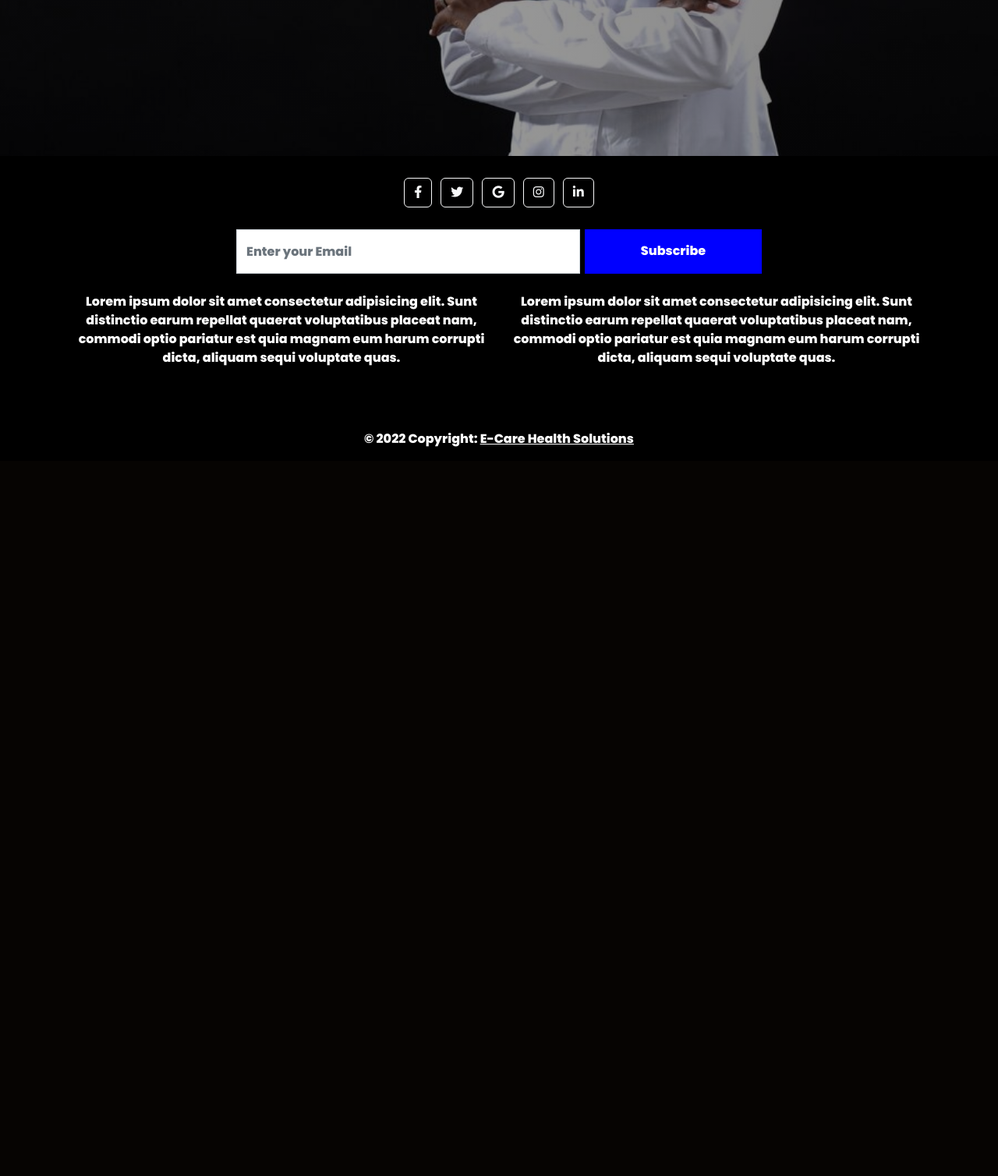
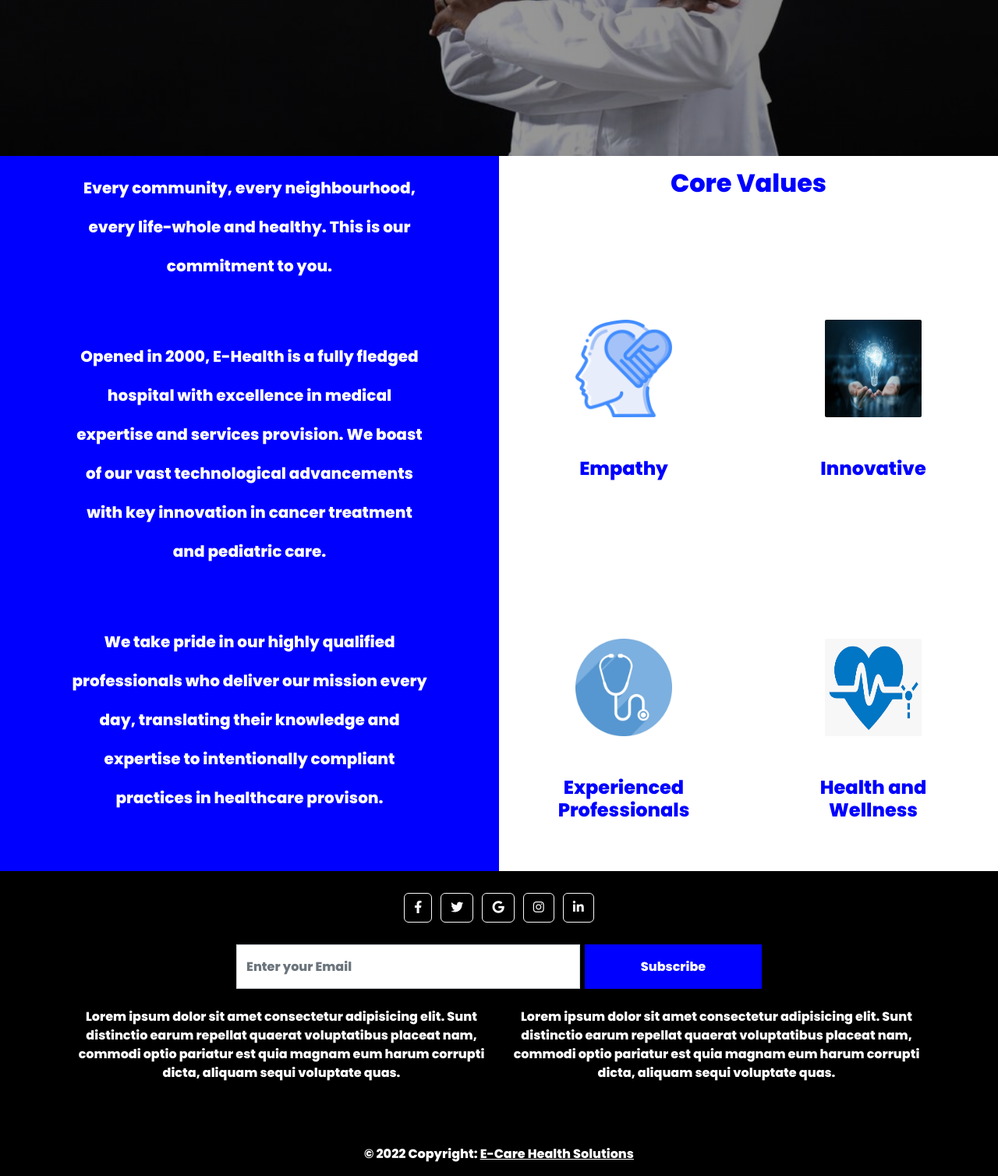
Before and after one commit to FaithKwamboka/E_Health-Solutions, a Django app: page / in a window 1280 px wide. Shown: the part 659-2167 px from the top of the page at 78% size. Before the commit the page ends 1232 px from the top, so only its background shows below. Run offline with Django 4.2, Linux system fonts and the light colour scheme; some libraries are stand-ins or nearby versions.

Commit message:
ft:add the about us section

```diff
--- a/hospital/templates/index.html
+++ b/hospital/templates/index.html
@@ -3,15 +3,58 @@
 {% load bootstrap4 %}
 {% block content %}
 <div class="container-fluid landing">
-
     <div class="row txt">
         <div class="col-lg-6 col-md-12 col-sm-12 note">
             <h1>We are your Healthcare <br> Wellness Partner.</h1>
-            <button type="button" class="btn mt-5 text-white text-center" style="background-color:rgb(21, 158, 222) !important;"><h3>Visit Us Today</h3></button>
+            <button type="button" class="btn mt-5 text-white text-center"
+                style="background-color:rgb(21, 158, 222) !important;">
+                <h3>Visit Us Today</h3>
+            </button>
         </div>
         <div class="col-lg-6 col-md-12 col-sm-12 "></div>
     </div>
+</div>
+<div class="container-fluid about">
+    <div class="row aboutrow">
+        <div class="col-lg-6 col-md-6 col-sm-12 abt text-center pt-3 pb-2">
+            <p>Every community, every neighbourhood,<br> every life-whole and healthy. This is our <br> commitment to
+                you.</p>
+            <br>
+            <p>Opened in 2000, E-Health is a fully fledged <br>hospital with excellence in medical<br> expertise and
+                services provision. We boast <br> of our vast technological advancements <br>with key innovation in
+                cancer treatment <br>and pediatric care.</p>
+            <br>
+            <p>We take pride in our highly qualified <br> professionals who deliver our mission every <br> day,
+                translating their knowledge and <br> expertise to intentionally compliant <br> practices in healthcare
+                provison.</p>
 
+        </div>
+        <div class="col-lg-6 col-md-6 col-sm-12 pt-3 pb-2">
+            <div class="row text-center">
+                <h2 style="color:rgba(0,0,255,1)">Core Values</h2>
+            </div>
+            <div class="row pt-5 icons mt-5">
+                <div class="col pt-5 pb-5">
+                    <img src="/static/images/empathy.png" class="img-thumbnail" alt="...">
+                    <h4 class="pt-5">Empathy</h4>
+                </div>
+                <div class="col pt-5 pb-5">
+                    <img src="/static/images/tech.jpg" class="img-thumbnail" alt="...">
+                    <h4 class="pt-5">Innovative</h4>
+                </div>
+            </div>
+            <div class="row pt-5 icons mt-5">
+                <div class="col pt-5 pb-5">
+                    <img src="/static/images/experience.jpg" class="img-thumbnail" alt="...">
+                    <h4 class="pt-5">Experienced <br>Professionals</h4>
+                </div>
+                <div class="col pt-5 pb-5">
+                    <img src="/static/images/health.png" class="img-thumbnail" alt="...">
+                    <h4 class="pt-5">Health and<br>Wellness</h4>
+                </div>
+            </div>
 
+        </div>
+    </div>
 </div>
 {% endblock %}
--- a/static/css/style.css
+++ b/static/css/style.css
@@ -56,3 +56,20 @@ footer {
   width: 8cm;
   border-radius: 15px !important;
 }
+.abt{
+  background-color: rgba(0,0,255,1);
+  font-size: 20px;
+  line-height: 50px;
+}
+.img-thumbnail{
+  height: 3.5cm !important;
+  width: 3.5cm !important;
+  border:0px !important;
+}
+.icons{
+  justify-content: center;
+  align-items: center;
+  align-content: center;
+  text-align: center;
+  color:rgba(0,0,255,1)
+}
```
